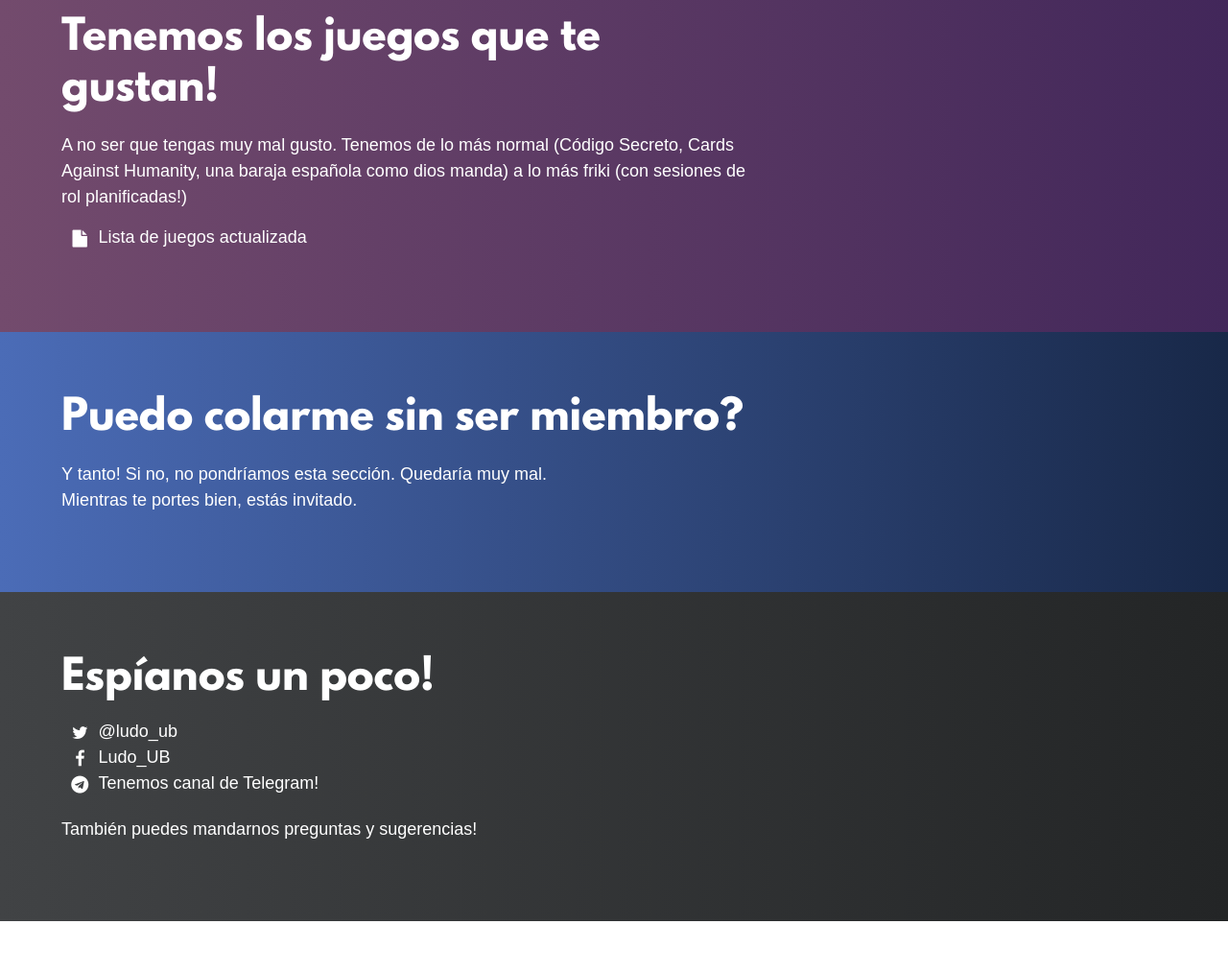
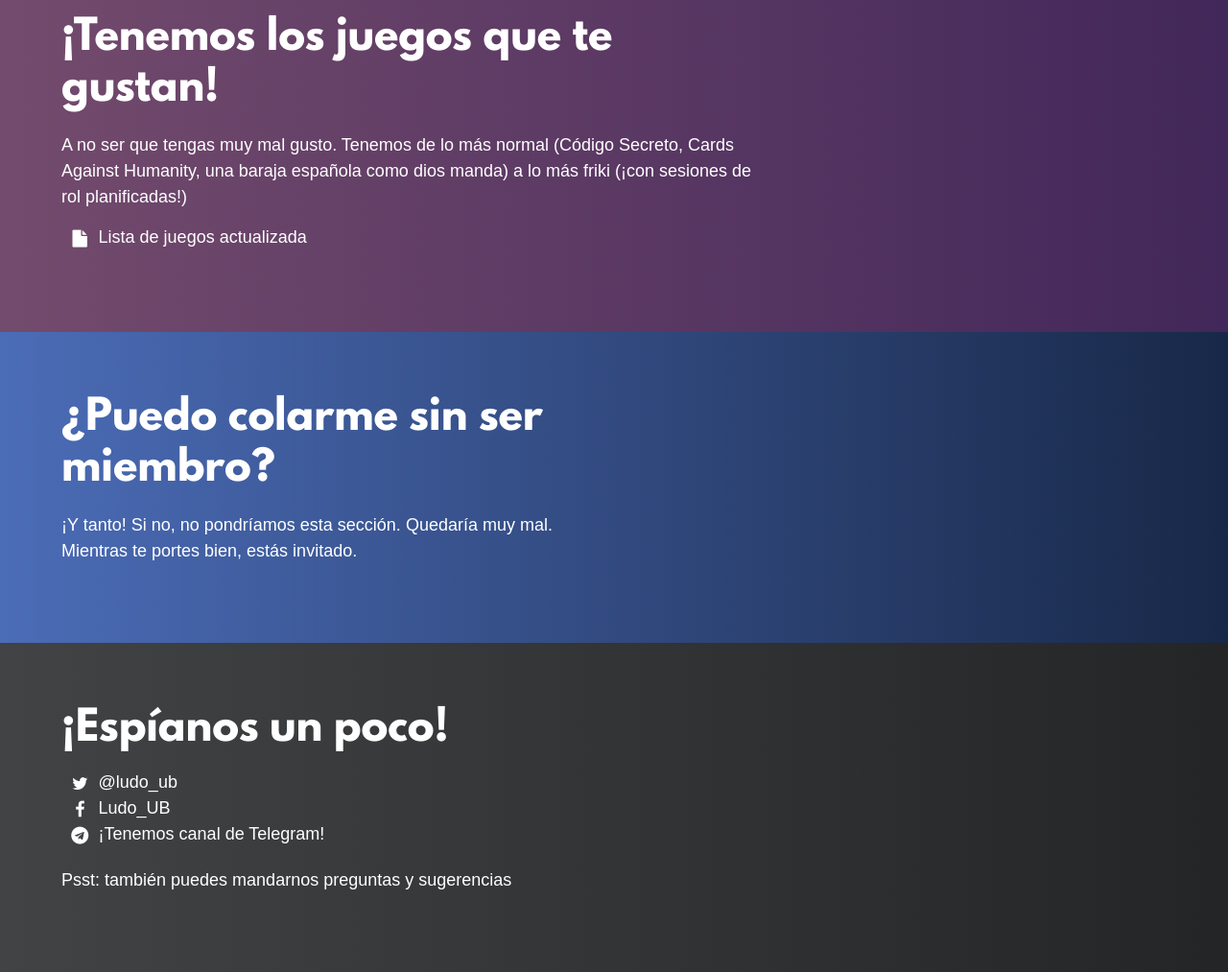
Before and after one commit to lousmontabes/ludo-ub, a plain HTML site: page index.html in a window 1280 px wide. Shown: the part 820-1833 px from the top of the page at 96% size. Before the commit the page ends 1780 px from the top, so only its background shows below. Drawn offline with Linux system fonts and the light colour scheme.

Commit message:
Added annoying ass opening exclamation marks

```diff
--- a/index.html
+++ b/index.html
@@ -18,7 +18,7 @@
 
         <div class="column">
 
-            <div class="title">Bienvenidos a Ludo;UB!</div>
+            <div class="title">¡Bienvenidos a Ludo;UB!</div>
             <p>Ludo;UB es una asociación de juegos de mesa de la Universitat de Barcelona.<br> Juega con nosotros 1!!1!!</p>
 
             <ul class="fa-ul social">
@@ -40,7 +40,7 @@
 
         <div class="column">
 
-            <div class="title">Dónde (y cuando) encontrarnos</div>
+            <div class="title">¿Dónde (y cuando) encontrarnos</div>
             <p>Pues en la facultad de matemáticas y informática de la UB. En el Edificio Histórico, vamos. El de Plaça Universitat, por si aún no cuaja.</p>
 
             <ul class="fa-ul social">
@@ -50,7 +50,7 @@
 
             </ul>
 
-            Nos encontrarás en el Hotel de Asociaciones!
+            Nos encontrarás en el Hotel de Asociaciones
 
             <ul class="fa-ul social">
                 <li><a href="https://docs.google.com/spreadsheets/d/1gx92pool92LW5H0SOd0k6eCGXiNo4uomEIRUsr4Snss/edit?usp=sharing"><i class="fa-li fa fa-file"></i>Horarios actualizados</a></li>
@@ -68,8 +68,8 @@
 
         <div class="column">
 
-            <div class="title">Tenemos los juegos que te gustan!</div>
-            <p>A no ser que tengas muy mal gusto. Tenemos de lo más normal (Código Secreto, Cards Against Humanity, una baraja española como dios manda) a lo más friki (con sesiones de rol planificadas!)</p>
+            <div class="title">¡Tenemos los juegos que te gustan!</div>
+            <p>A no ser que tengas muy mal gusto. Tenemos de lo más normal (Código Secreto, Cards Against Humanity, una baraja española como dios manda) a lo más friki (¡con sesiones de rol planificadas!)</p>
 
             <ul class="fa-ul social">
                 <li><a href="https://docs.google.com/document/d/1bYIYRSmIIYZt9XBAgt-qeEGFBlBr3-Lt8F0VaKGiaCE/edit?usp=sharing"><i class="fa-li fa fa-file"></i>Lista de juegos actualizada</a></li>
@@ -87,9 +87,9 @@
 
         <div class="column">
 
-            <div class="title">Puedo colarme sin ser miembro?</div>
+            <div class="title">¿Puedo colarme sin ser miembro?</div>
 
-            <p>Y tanto! Si no, no pondríamos esta sección. Quedaría muy mal.<br>Mientras te portes bien, estás invitado.</p>
+            <p>¡Y tanto! Si no, no pondríamos esta sección. Quedaría muy mal.<br>Mientras te portes bien, estás invitado.</p>
 
         </div>
 
@@ -103,17 +103,17 @@
 
         <div class="column">
 
-            <div class="title">Espíanos un poco!</div>
+            <div class="title">¡Espíanos un poco!</div>
 
             <ul class="fa-ul social">
 
                 <li><a href="https://twitter.com/ludo_ub"><i class="fa-li fa fa-twitter"></i>@ludo_ub</a></li>
                 <li><a href="https://www.facebook.com/LudoUB/"><i class="fa-li fa fa-facebook"></i>Ludo_UB</a></li>
-                <li><a href="https://t.me/Ludo_UB"><i class="fa-li fa fa-telegram"></i>Tenemos canal de Telegram!</a></li>
+                <li><a href="https://t.me/Ludo_UB"><i class="fa-li fa fa-telegram"></i>¡Tenemos canal de Telegram!</a></li>
 
             </ul>
 
-            <p>También puedes mandarnos preguntas y sugerencias!</p>
+            <p>Psst: también puedes mandarnos preguntas y sugerencias</p>
 
         </div>
 
```
